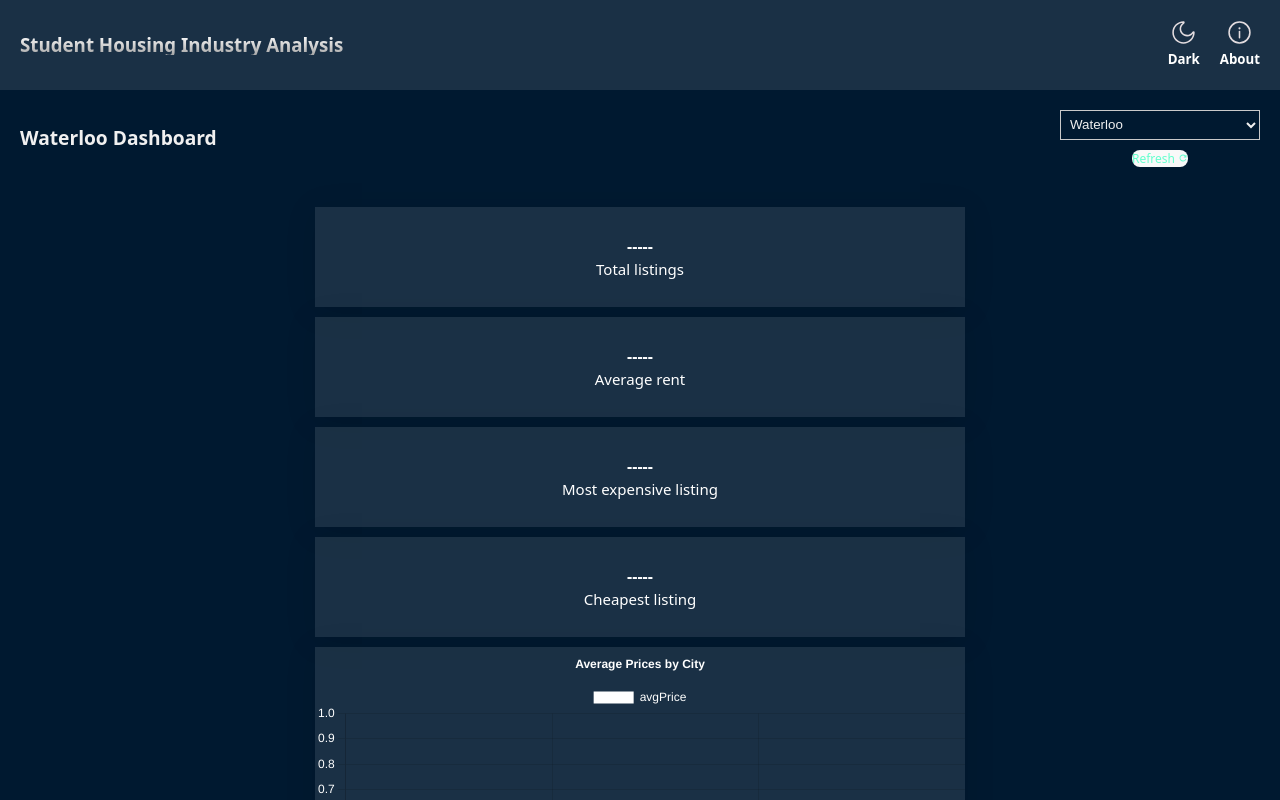
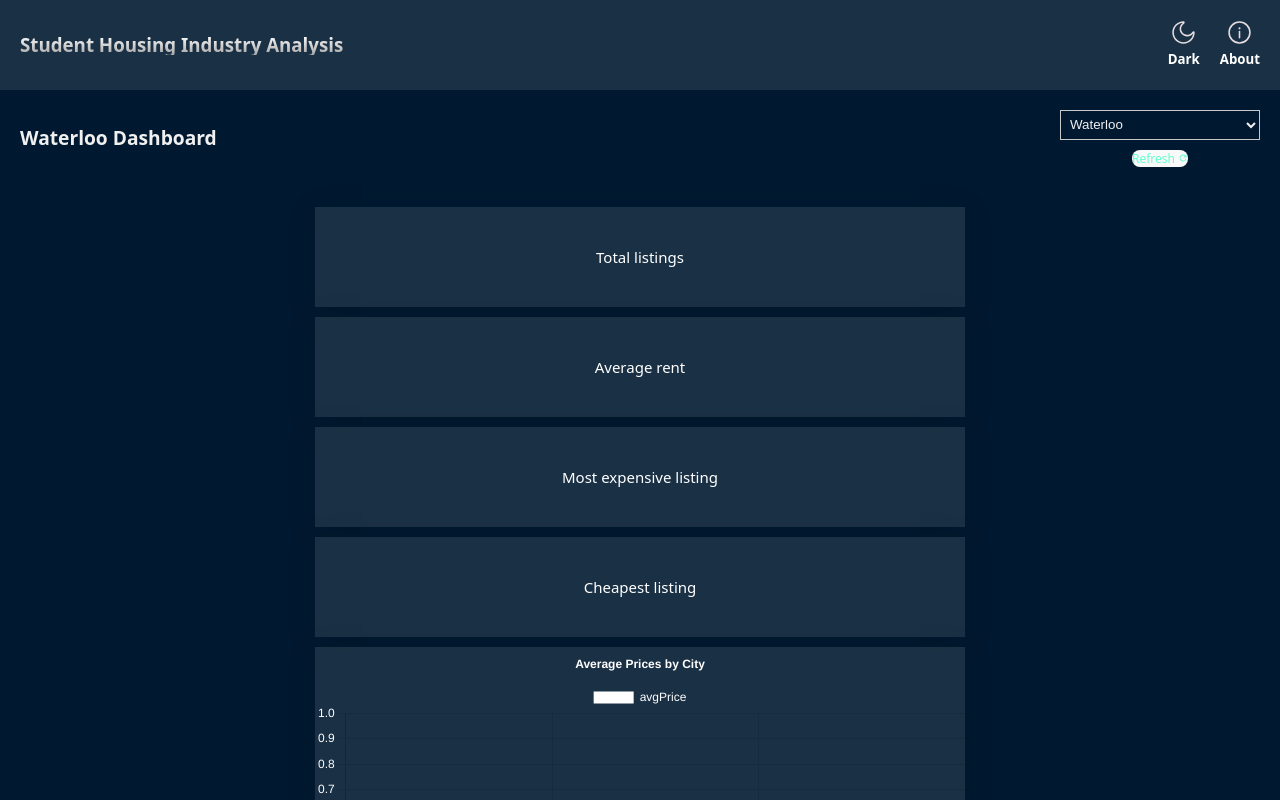
Before and after one commit to devangmalhotra/student-housing-industry-analysis, a React (Vite) app: page / in a window 1280 px wide. Shown: the top 800 px of the page. Built offline with nearby package versions, Linux system fonts and the light colour scheme.

Commit message:
updated files

```diff
--- a/src/Components/MainContent.jsx
+++ b/src/Components/MainContent.jsx
@@ -1,14 +1,17 @@
 import React from 'react'
 import StatBox from './StatBox'
 import BarGraph from './BarGraph'
+import { useState } from 'react';
 
 function MainContent() {
+  const [selectedCity, setSelectedCity] = useState(localStorage.getItem('selected-city'));
+
   return (
     <section id='home-main-content'>
-        <StatBox statName='Total listings'/>
-        <StatBox statName='Average rent'/>
-        <StatBox statName='Most expensive listing'/>
-        <StatBox statName='Cheapest listing'/>
+        <StatBox city={selectedCity} statName='Total listings'/>
+        <StatBox city={selectedCity} statName='Average rent'/>
+        <StatBox city={selectedCity} statName='Most expensive listing'/>
+        <StatBox city={selectedCity} statName='Cheapest listing'/>
         <BarGraph />
     </section>
   )
--- a/src/Components/StatBox.jsx
+++ b/src/Components/StatBox.jsx
@@ -4,7 +4,7 @@ import PropTypes from 'prop-types'
 function StatBox(props) {
   return (
     <div className='stat-container'>
-        <h4>-----</h4>
+        <h4>{props.city}</h4>
         <p>{props.statName}</p>
     </div>
   )
```
